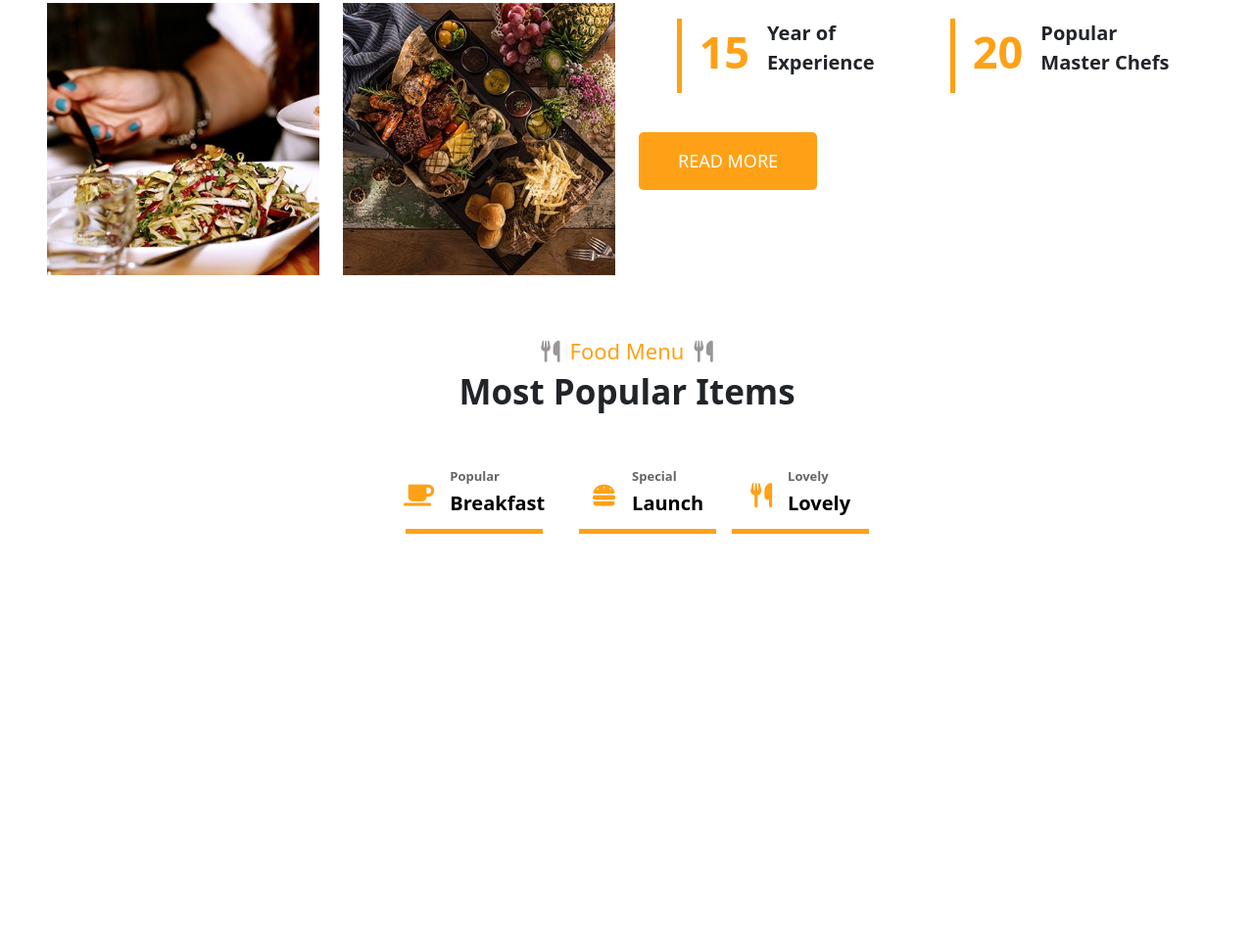
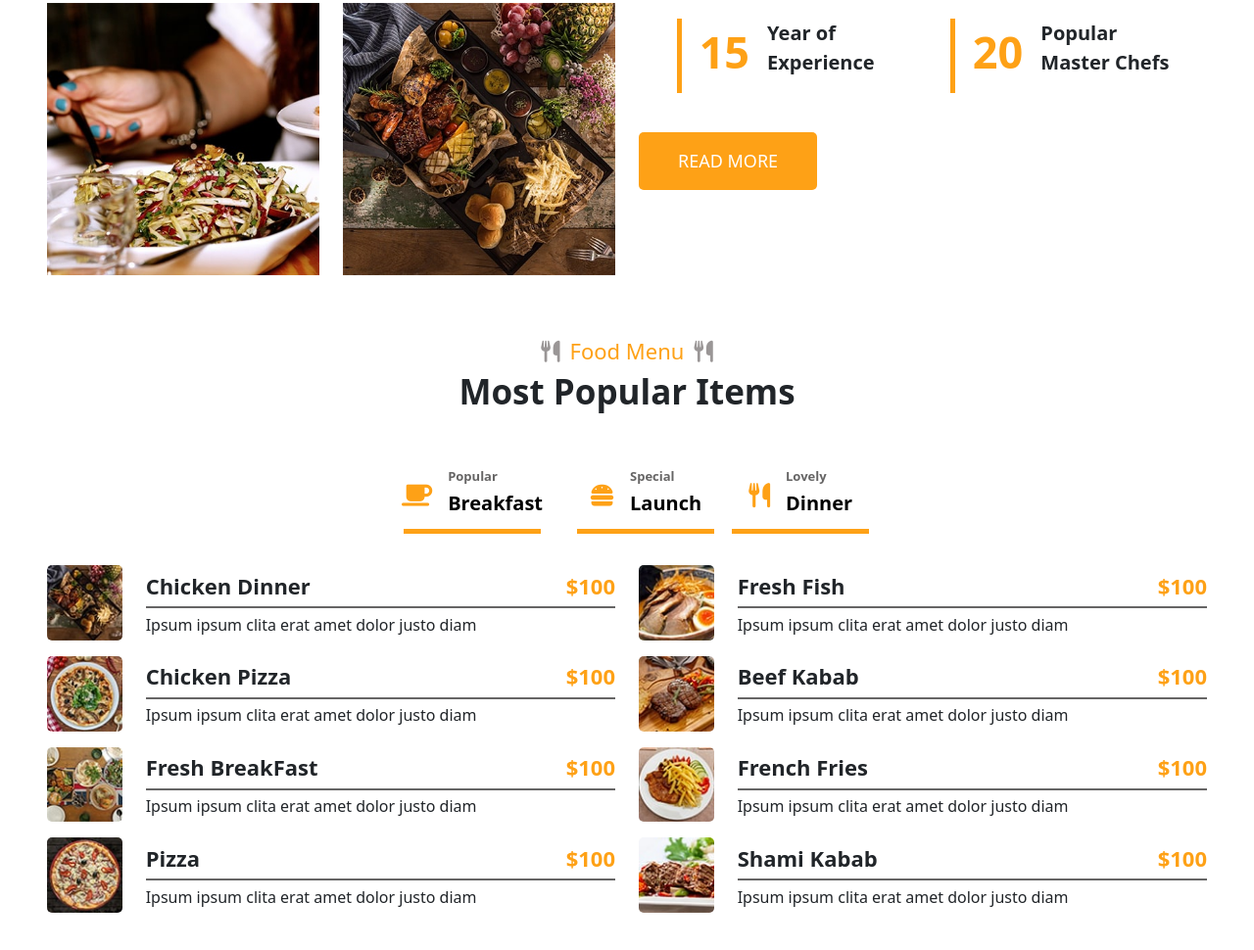
Before and after one commit to ArsalanShah3/Restron, a plain HTML site: page index.html in a window 1280 px wide. Shown: the part 1478-2448 px from the top of the page at 98% size. Before the commit the page ends 2071 px from the top, so only its background shows below. Drawn offline with Linux system fonts and the light colour scheme.

Commit message:
update media.css, style.css and index.html

```diff
--- a/css/media.css
+++ b/css/media.css
@@ -41,4 +41,16 @@
         font-size: 14px;
         font-weight: 700;
     }
+    .dishname{
+        font-size: 18px;
+        font-weight: 800;
+    }
+    .dishprice{
+        font-size: 18px;
+        font-weight: 700;
+        color: #FEA116;
+    }
+    .dishdes{
+        font-size: 10px;
+    }
 }
--- a/css/style.css
+++ b/css/style.css
@@ -152,3 +152,12 @@ font-weight: 700;
     position: absolute;
     bottom: 0%;
 }
+.dishname{
+    font-size: 22px;
+    font-weight: 800;
+}
+.dishprice{
+    font-size: 22px;
+    font-weight: 700;
+    color: #FEA116;
+}
--- a/index.html
+++ b/index.html
@@ -161,10 +161,119 @@
         <i class="fa-solid fa-utensils"></i>
       </div>
       <div class="breakfast">
-        <p ><span style="font-size: 13px; color: #666565;">Lovely</span> <br>Lovely</p>
+        <p ><span style="font-size: 13px; color: #666565;">Lovely</span> <br>Dinner</p>
       </div>
 
     </div>
+    </div>
+    <div class="burger1 mt-4  ">
+      <div class="row my-2">
+        <div class="col-lg-6 col-12">
+          <div class="row my-2">
+            <div class="col-2"><img src="images/menu-1.jpg" alt="" class="img-fluid" style="border-radius: 5px;"></div>
+            <div class="col-10 d-flex flex-column justify-content-evenly ">
+              <div class="dishes d-flex align-items-center justify-content-between">
+                <div class="dishname">Chicken Dinner</div>
+                <div class="dishprice">$100</div>
+              </div>
+              <div class="dishs" style="border: 1px solid #666565;"></div>
+              <div class="dishdes">Ipsum ipsum clita erat amet dolor justo diam</div>
+            </div>
+          </div>
+        </div>
+        <div class="col-lg-6 col-12">
+          <div class="row my-2">
+            <div class="col-2"><img src="images/menu-2.jpg" alt="" class="img-fluid" style="border-radius: 5px;"></div>
+            <div class="col-10 d-flex flex-column justify-content-evenly ">
+              <div class="dishes d-flex align-items-center justify-content-between">
+                <div class="dishname">Fresh Fish</div>
+                <div class="dishprice">$100</div>
+              </div>
+              <div class="dishs" style="border: 1px solid #666565;"></div>
+              <div class="dishdes">Ipsum ipsum clita erat amet dolor justo diam</div>
+            </div>
+          </div>
+        </div>
+        <div class="col-lg-6 col-12">
+          <div class="row my-2">
+            <div class="col-2"><img src="images/menu-3.jpg" alt="" class="img-fluid" style="border-radius: 5px;"></div>
+            <div class="col-10 d-flex flex-column justify-content-evenly ">
+              <div class="dishes d-flex align-items-center justify-content-between">
+                <div class="dishname">Chicken Pizza</div>
+                <div class="dishprice">$100</div>
+              </div>
+              <div class="dishs" style="border: 1px solid #666565;"></div>
+              <div class="dishdes">Ipsum ipsum clita erat amet dolor justo diam</div>
+            </div>
+          </div>
+        </div>
+        <div class="col-lg-6 col-12">
+          <div class="row my-2">
+            <div class="col-2"><img src="images/menu-4.jpg" alt="" class="img-fluid" style="border-radius: 5px;"></div>
+            <div class="col-10 d-flex flex-column justify-content-evenly ">
+              <div class="dishes d-flex align-items-center justify-content-between">
+                <div class="dishname">Beef Kabab</div>
+                <div class="dishprice">$100</div>
+              </div>
+              <div class="dishs" style="border: 1px solid #666565;"></div>
+              <div class="dishdes">Ipsum ipsum clita erat amet dolor justo diam</div>
+            </div>
+          </div>
+        </div>
+        <div class="col-lg-6 col-12">
+          <div class="row my-2">
+            <div class="col-2"><img src="images/menu-5.jpg" alt="" class="img-fluid" style="border-radius: 5px;"></div>
+            <div class="col-10 d-flex flex-column justify-content-evenly ">
+              <div class="dishes d-flex align-items-center justify-content-between">
+                <div class="dishname">Fresh BreakFast</div>
+                <div class="dishprice">$100</div>
+              </div>
+              <div class="dishs" style="border: 1px solid #666565;"></div>
+              <div class="dishdes">Ipsum ipsum clita erat amet dolor justo diam</div>
+            </div>
+          </div>
+        </div>
+        <div class="col-lg-6 col-12">
+          <div class="row my-2">
+            <div class="col-2"><img src="images/menu-6.jpg" alt="" class="img-fluid" style="border-radius: 5px;"></div>
+            <div class="col-10 d-flex flex-column justify-content-evenly ">
+              <div class="dishes d-flex align-items-center justify-content-between">
+                <div class="dishname">French Fries</div>
+                <div class="dishprice">$100</div>
+              </div>
+              <div class="dishs" style="border: 1px solid #666565;"></div>
+              <div class="dishdes">Ipsum ipsum clita erat amet dolor justo diam</div>
+            </div>
+          </div>
+        </div>
+        <div class="col-lg-6 col-12">
+          <div class="row my-2">
+            <div class="col-2"><img src="images/menu-7.jpg" alt="" class="img-fluid" style="border-radius: 5px;"></div>
+            <div class="col-10 d-flex flex-column justify-content-evenly ">
+              <div class="dishes d-flex align-items-center justify-content-between">
+                <div class="dishname">Pizza</div>
+                <div class="dishprice">$100</div>
+              </div>
+              <div class="dishs" style="border: 1px solid #666565;"></div>
+              <div class="dishdes">Ipsum ipsum clita erat amet dolor justo diam</div>
+            </div>
+          </div>
+        </div>
+        <div class="col-lg-6 col-12">
+          <div class="row my-2">
+            <div class="col-2"><img src="images/menu-8.jpg" alt="" class="img-fluid" style="border-radius: 5px;"></div>
+            <div class="col-10 d-flex flex-column justify-content-evenly ">
+              <div class="dishes d-flex align-items-center justify-content-between">
+                <div class="dishname">Shami Kabab</div>
+                <div class="dishprice">$100</div>
+              </div>
+              <div class="dishs" style="border: 1px solid #666565;"></div>
+              <div class="dishdes">Ipsum ipsum clita erat amet dolor justo diam</div>
+            </div>
+          </div>
+        </div>
+
+      </div>
     </div>
     </div>
    <!-- menu end  -->
```
